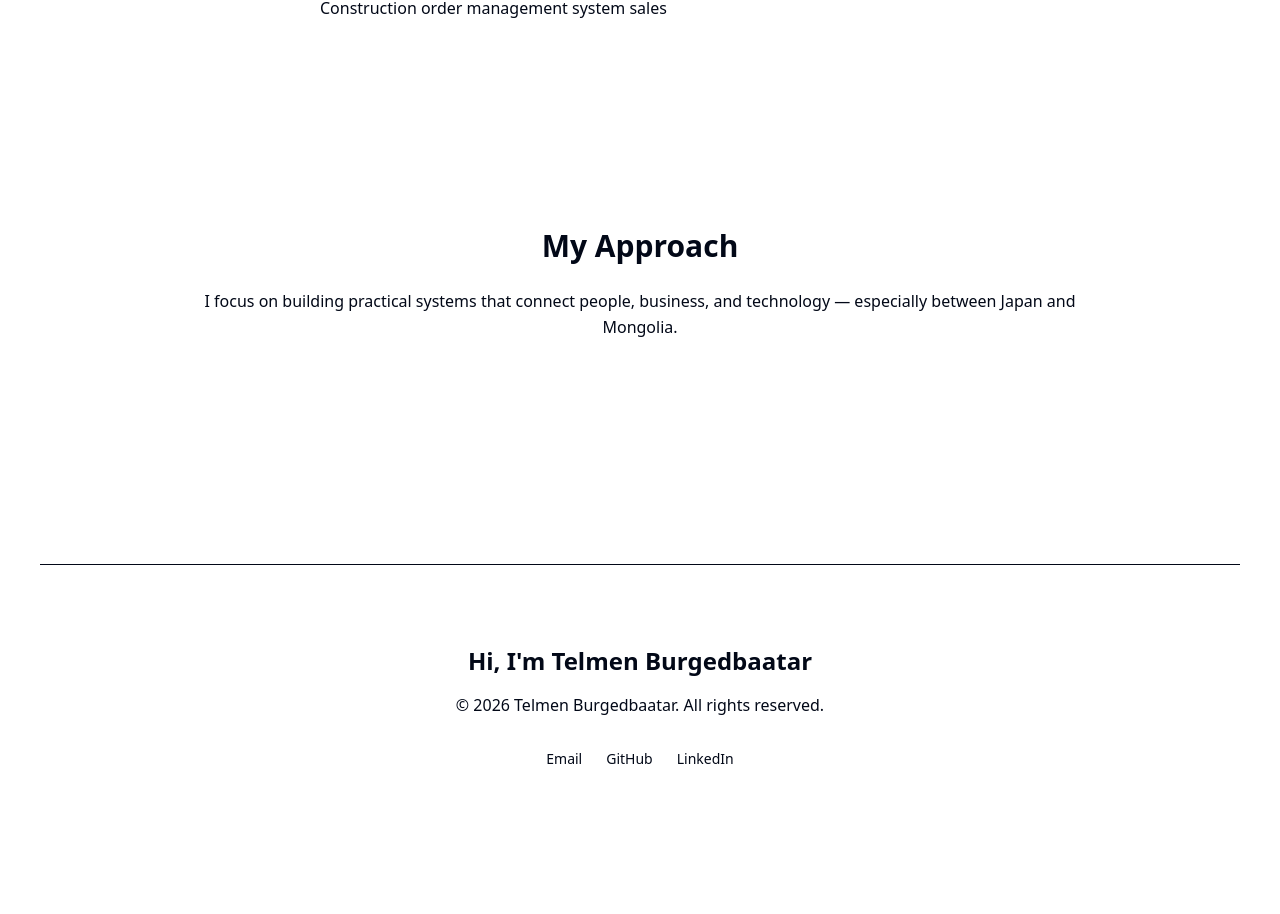
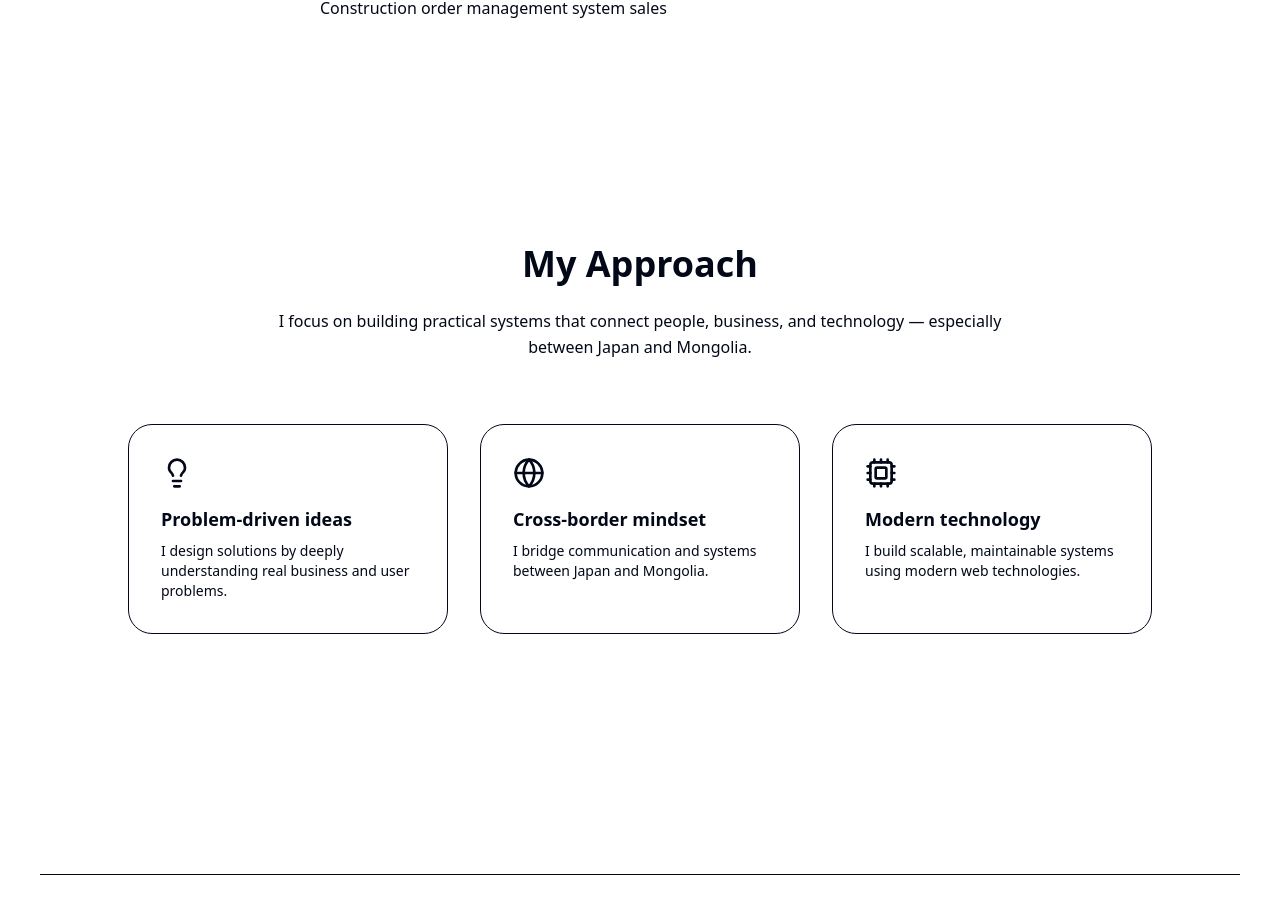
Before and after one commit to iAmSexyAndIknowIt01/portfolio, a Next.js app: page /en in a window 1280 px wide. Shown: the part 2578-3492 px from the top of the page. Before the commit the page ends 3427 px from the top, so only its background shows below. Built offline with nearby package versions, Linux system fonts and the light colour scheme.

Commit message:
approuch modified

```diff
--- a/components/Approach.tsx
+++ b/components/Approach.tsx
@@ -1,19 +1,96 @@
 "use client";
 
+import { motion } from "framer-motion";
 import { useTranslations } from "next-intl";
+import { Lightbulb, Globe, Cpu } from "lucide-react";
+
+const container = {
+  hidden: {},
+  show: {
+    transition: {
+      staggerChildren: 0.2,
+    },
+  },
+};
+
+const item = {
+  hidden: { opacity: 0, y: 20 },
+  show: { opacity: 1, y: 0 },
+};
 
 export default function Approach() {
   const t = useTranslations("Approach");
 
   return (
-    <section className="py-24 max-w-4xl mx-auto text-center">
-      <h2 className="text-3xl font-bold mb-6">
-        {t("title")}
-      </h2>
+    <section className="py-28">
+      <motion.div
+        variants={container}
+        initial="hidden"
+        whileInView="show"
+        viewport={{ once: true }}
+        className="max-w-5xl mx-auto text-center"
+      >
+        {/* Title */}
+        <motion.h2
+          variants={item}
+          className="text-4xl font-bold mb-6"
+        >
+          {t("title")}
+        </motion.h2>
 
-      <p className="text-muted leading-relaxed">
-        {t("description")}
-      </p>
+        {/* Description */}
+        <motion.p
+          variants={item}
+          className="text-muted max-w-3xl mx-auto mb-16 leading-relaxed"
+        >
+          {t("description")}
+        </motion.p>
+
+        {/* Cards */}
+        <div className="grid gap-8 md:grid-cols-3">
+          <motion.div
+            variants={item}
+            whileHover={{ y: -6 }}
+            className="rounded-3xl border bg-card p-8 text-left transition"
+          >
+            <Lightbulb className="mb-4 h-8 w-8 text-accent" />
+            <h3 className="font-semibold text-lg mb-2">
+              {t("ideas.title")}
+            </h3>
+            <p className="text-sm text-muted">
+              {t("ideas.description")}
+            </p>
+          </motion.div>
+
+          <motion.div
+            variants={item}
+            whileHover={{ y: -6 }}
+            className="rounded-3xl border bg-card p-8 text-left transition"
+          >
+            <Globe className="mb-4 h-8 w-8 text-accent" />
+            <h3 className="font-semibold text-lg mb-2">
+              {t("bridge.title")}
+            </h3>
+            <p className="text-sm text-muted">
+              {t("bridge.description")}
+            </p>
+          </motion.div>
+
+          <motion.div
+            variants={item}
+            whileHover={{ y: -6 }}
+            className="rounded-3xl border bg-card p-8 text-left transition"
+          >
+            <Cpu className="mb-4 h-8 w-8 text-accent" />
+            <h3 className="font-semibold text-lg mb-2">
+              {t("tech.title")}
+            </h3>
+            <p className="text-sm text-muted">
+              {t("tech.description")}
+            </p>
+          </motion.div>
+        </div>
+      </motion.div>
     </section>
   );
 }
--- a/messages/en.json
+++ b/messages/en.json
@@ -50,6 +50,19 @@
   },
   "Approach": {
     "title": "My Approach",
-    "description": "I focus on building practical systems that connect people, business, and technology — especially between Japan and Mongolia."
+    "description": "I focus on building practical systems that connect people, business, and technology — especially between Japan and Mongolia.",
+
+    "ideas": {
+      "title": "Problem-driven ideas",
+      "description": "I design solutions by deeply understanding real business and user problems."
+    },
+    "bridge": {
+      "title": "Cross-border mindset",
+      "description": "I bridge communication and systems between Japan and Mongolia."
+    },
+    "tech": {
+      "title": "Modern technology",
+      "description": "I build scalable, maintainable systems using modern web technologies."
+    }
   }
 }
--- a/messages/ja.json
+++ b/messages/ja.json
@@ -50,6 +50,19 @@
   },
   "Approach": {
     "title": "私のアプローチ",
-    "description": "日本とモンゴルを中心に、人・ビジネス・テクノロジーをつなぐ実用的なシステム構築に注力しています。"
+    "description": "日本とモンゴルを中心に、人・ビジネス・テクノロジーをつなぐ実用的なシステム構築に注力しています。",
+
+    "ideas": {
+      "title": "課題解決重視",
+      "description": "実際のビジネスやユーザー課題を深く理解した上で設計します。"
+    },
+    "bridge": {
+      "title": "越境の視点",
+      "description": "日本とモンゴルをつなぐコミュニケーションとシステムを構築します。"
+    },
+    "tech": {
+      "title": "モダン技術",
+      "description": "最新のWeb技術を活用し、拡張性のあるシステムを開発します。"
+    }
   }
 }
```
